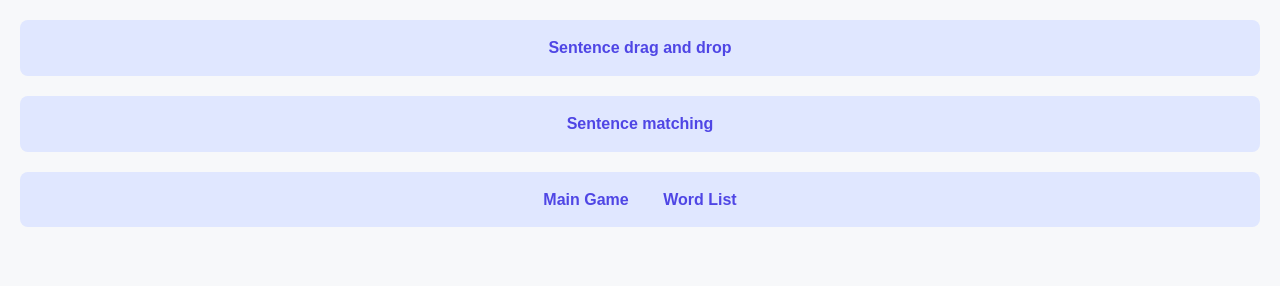
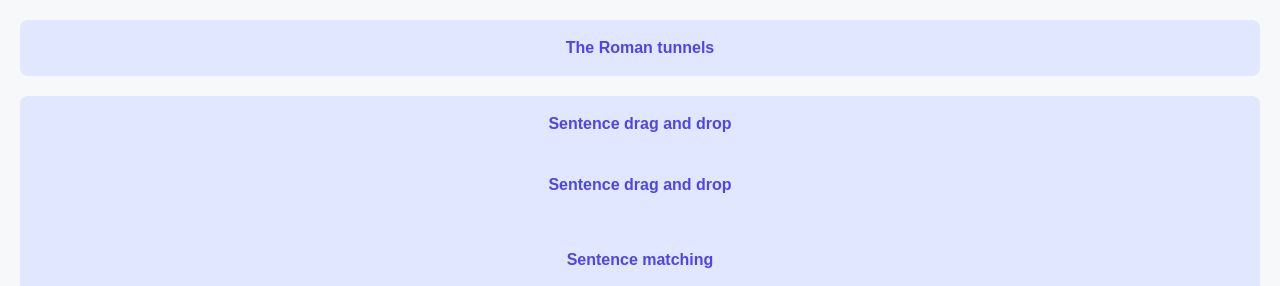
Before and after one commit to nataliafedosyk-ai/bug-free-octo-fiesta, a plain HTML site: page index.html in a window 1280 px wide. Shown: the top 286 px of the page. Drawn offline with Linux system fonts and the light colour scheme.

Commit message:
Update index.html

```diff
--- a/index.html
+++ b/index.html
@@ -57,6 +57,11 @@
 </style>
 </head>
 <body>
+  <div style="text-align: center; margin: 20px; padding: 15px; background: #e0e7ff; border-radius: 8px;">
+    <a href="roman_tunnels_vocabulary.html" style="margin: 0 15px; font-weight: bold; color: #4f46e5; text-decoration: none; font-family: sans-serif;">The Roman tunnels</a>
+</div>
+   <div style="text-align: center; margin: 20px; padding: 15px; background: #e0e7ff; border-radius: 8px;">
+    <a href="ukrainian_sentence_matching.html" style="margin: 0 15px; font-weight: bold; color: #4f46e5; text-decoration: none; font-family: sans-serif;">Sentence drag and drop</a>
   <div style="text-align: center; margin: 20px; padding: 15px; background: #e0e7ff; border-radius: 8px;">
     <a href="ukrainian_sentence_matching.html" style="margin: 0 15px; font-weight: bold; color: #4f46e5; text-decoration: none; font-family: sans-serif;">Sentence drag and drop</a>
 </div>
```
